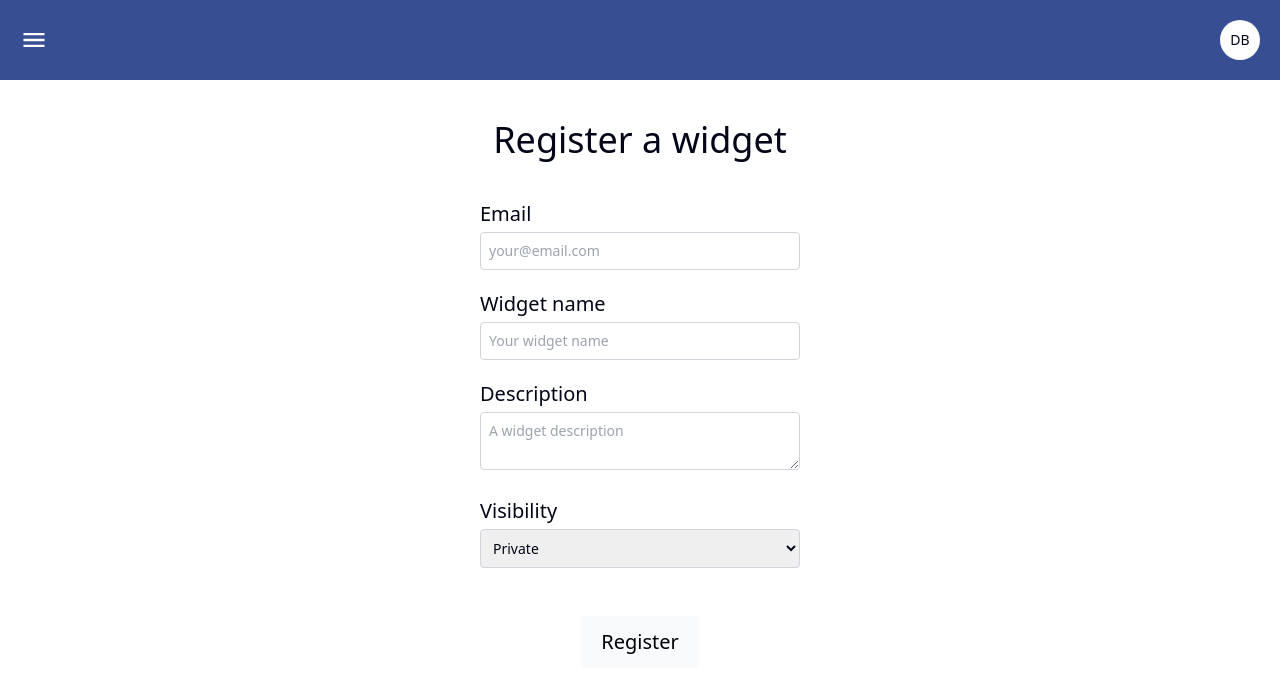
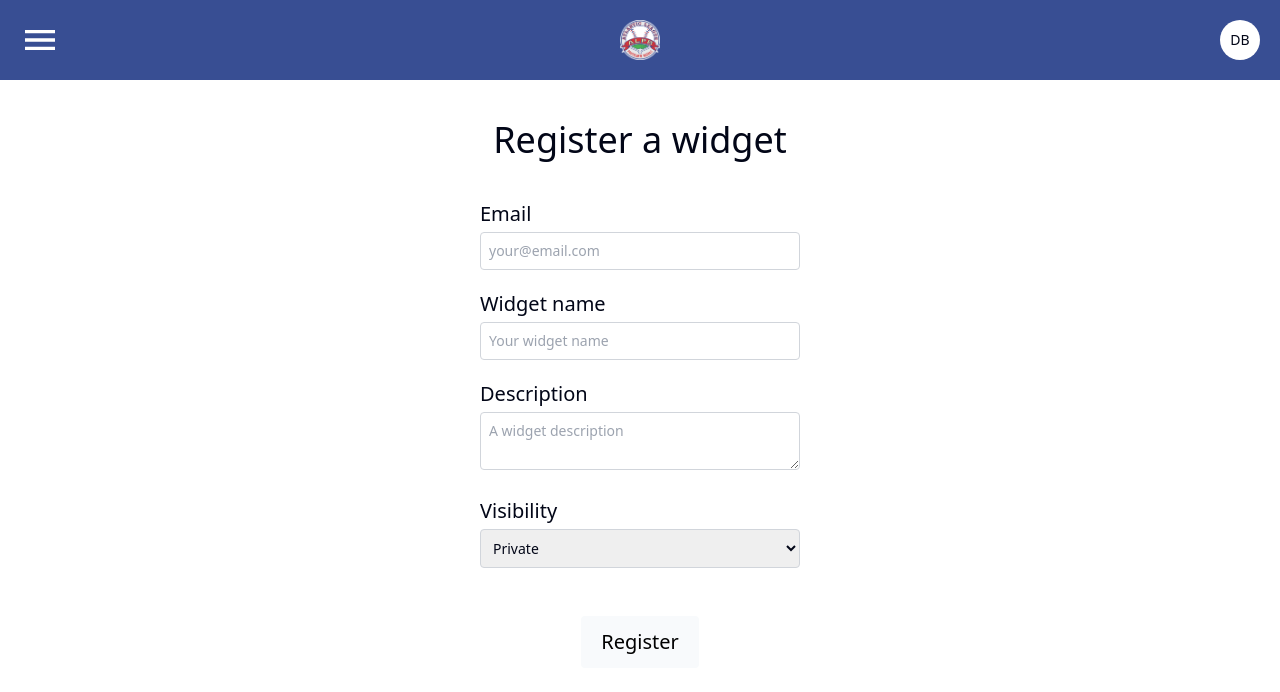
Before and after one commit to slugger-analytics/slugger-website, a Next.js app: page / in a window 1280 px wide. Shown: the top 692 px of the page. Built offline with nearby package versions, Linux system fonts and the light colour scheme.

Commit message:
Modify alignment for navbar components.

```diff
--- a/src/app/components/ProfileButton.tsx
+++ /dev/null
@@ -1,15 +0,0 @@
-import React from 'react'
-
-type InputProps = {
-    initials: string,
-}
-
-export default function ProfileButton({ initials } : InputProps) {
-  return (
-    <div>
-        <button className='rounded-full size-10 bg-white mx-5 justify-self-end'>
-            <p className='text-sm'>{initials}</p>
-        </button>
-    </div>
-  )
-}
--- a/src/app/components/MenuButton.tsx
+++ b/src/app/components/navbar/MenuButton.tsx
@@ -3,8 +3,8 @@ import { IoMdMenu } from "react-icons/io";
 
 export default function MenuButton() {
   return (
-    <button className='mx-5'>
-        <IoMdMenu className='size-7' color='white'/>
+    <button className='mx-5 size-10'>
+        <IoMdMenu className='size-full' color='white'/>
     </button>
   )
 }
--- a/src/app/components/Navbar.tsx
+++ b/src/app/components/navbar/Navbar.tsx
@@ -1,6 +1,7 @@
 import React from 'react'
 import ProfileButton from './ProfileButton'
 import MenuButton from './MenuButton'
+import Image from 'next/image'
 
 type InputProps = {
     initials: string
@@ -10,7 +11,17 @@ export default function Navbar({ initials } : InputProps) {
   return (
     <div className='w-full sticky top-0 h-20 bg-alpbBlue flex items-center'>
         <MenuButton />
-        <div className='flex-grow'></div>
+        <div className='flex-grow' />
+        <div className='size-10 relative'>
+          <Image
+            src='/alpb-logo.png'
+            alt='ALPB logo'
+            layout='fill' // fill parent div
+            objectFit='cover' // cover the container
+          />
+        </div>
+
+      <div className='flex-grow' />
         <ProfileButton initials={initials}/>
     </div>
   )
--- /dev/null
+++ b/src/app/components/navbar/ProfileButton.tsx
@@ -0,0 +1,13 @@
+import React from 'react'
+
+type InputProps = {
+    initials: string,
+}
+
+export default function ProfileButton({ initials } : InputProps) {
+  return (
+      <button className='rounded-full size-10 bg-white mx-5 justify-self-end'>
+          <p className='text-sm'>{initials}</p>
+      </button>
+  )
+}
--- a/src/app/form-submitted/page.tsx
+++ b/src/app/form-submitted/page.tsx
@@ -1,6 +1,6 @@
 import React from 'react'
 import { CiCircleCheck } from "react-icons/ci";
-import Navbar from '../components/Navbar';
+import Navbar from '../components/navbar/Navbar';
 
 export default function page() {
   return (
--- a/src/app/page.tsx
+++ b/src/app/page.tsx
@@ -1,6 +1,6 @@
 // import { sql } from '@vercel/postgres';
 import { Form } from '@/app/form';
-import Navbar from './components/Navbar';
+import Navbar from './components/navbar/Navbar';
 
 export default function Home() {
   return (
```
Also changed, not shown: public/alpb-logo.png (added).
